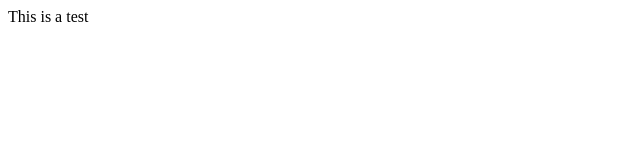
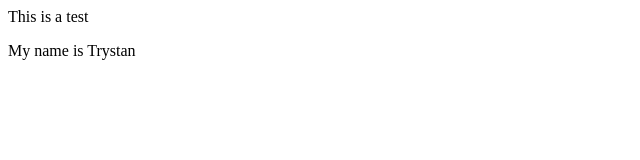
Before and after one commit to TrystanLee/portfolio, a plain HTML site: page index.html in a window 1280 px wide. Shown: the whole page, without its empty margins (0-640 px from the left). Drawn offline with Linux system fonts and the light colour scheme.

Commit message:
name added

```diff
--- a/index.html
+++ b/index.html
@@ -1,5 +1,6 @@
 <html lang="en">
 <body>
 <p>This is a test</p>
+<p>My name is Trystan</p>
 </body>
 </html>
```
